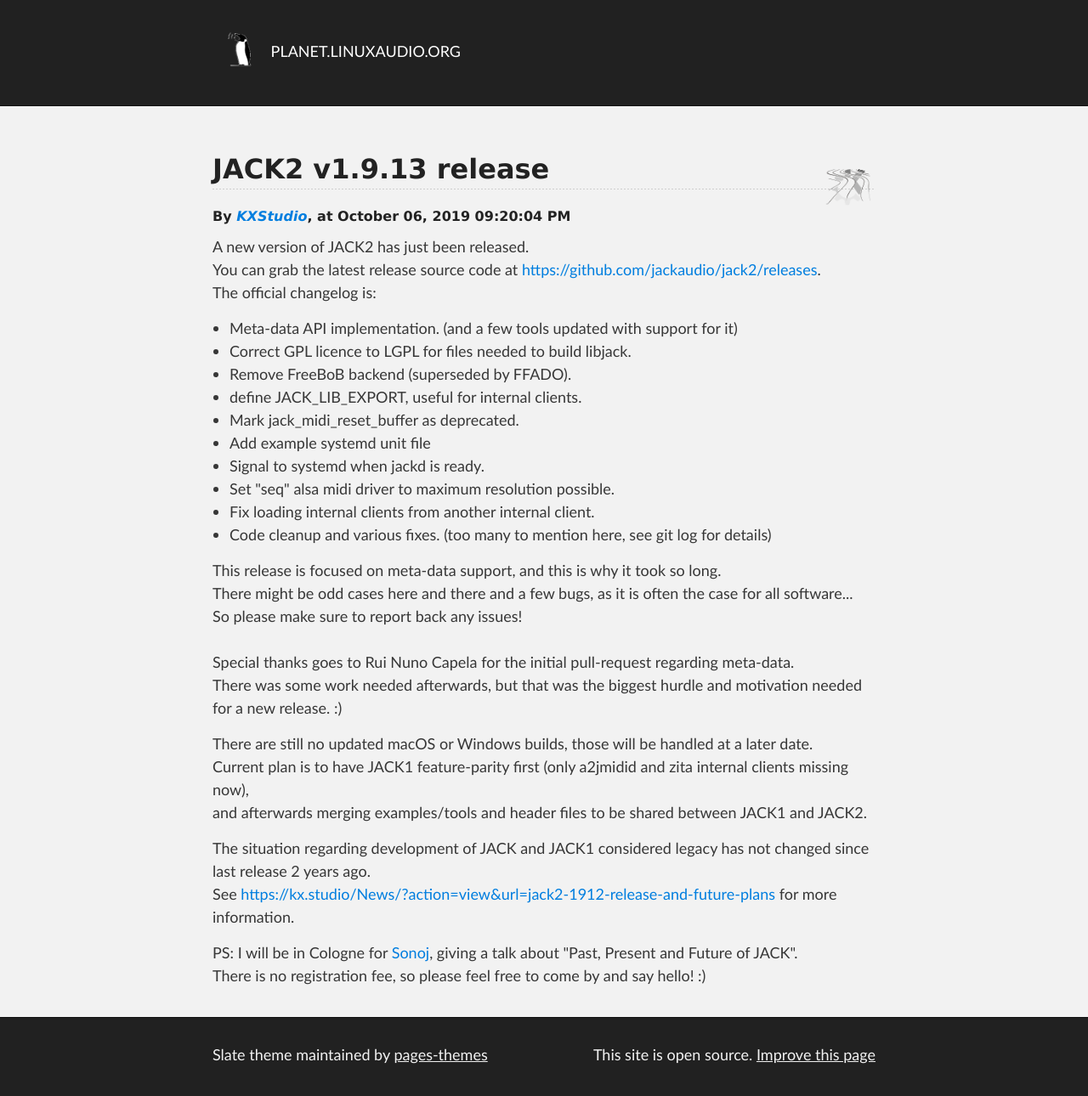
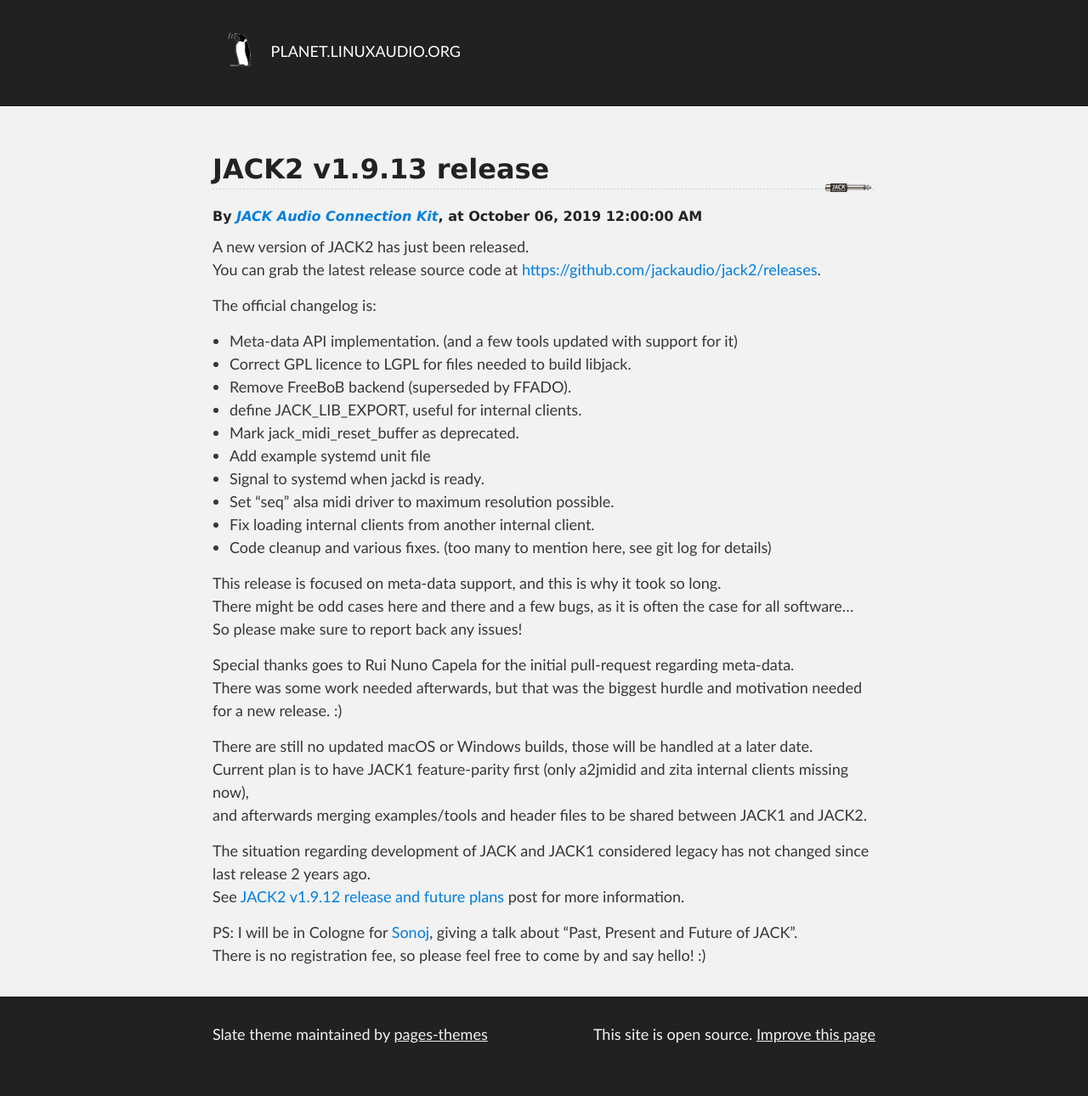
Before and after one commit to redtide/plutone, a Jekyll site: the page built from _posts/2019-10-06-jack2-v1-9-13-release.html, in a window 1280 px wide. Shown: the whole page at 85% size. Built offline with Jekyll 4.4.1, drawn with Linux system fonts in a browser that asks for light colours; after the commit the page ends 1266 px from its top, so only the background shows below that.

Commit message:
Added missing posts

```diff
--- a/_posts/2019-10-06-jack2-v1-9-13-release.html
+++ b/_posts/2019-10-06-jack2-v1-9-13-release.html
@@ -1,23 +1,22 @@
 ---
 title:         "JACK2 v1.9.13 release"
-created_at:    2019-10-06 21:20:04 UTC
-updated_at:    2019-10-06 21:37:15 UTC
-guid:          "tag:kx.studio,2019-10-06:/News/?action=view&id=39"
-author:        "KXStudio"
-avatar:        "kxstudio.png"
-link:          "https://kx.studio/"
-rss:           "http://kx.studio/News/?action=feed"
+created_at:    2019-10-06 00:00:00 UTC
+updated_at:    2019-10-06 00:00:00 UTC
+guid:          "https://jackaudio.org/news/2019/10/06/jack2-v1-9-13-release"
+author:        "JACK Audio Connection Kit"
+avatar:        "jack.png"
+link:          "https://jackaudio.org/"
+rss:           "https://jackaudio.org/atom.xml"
 tags:
   - "en"
-original_link: "https://kx.studio/News/?action=view&url=jack2-v1913-release"
+original_link: "https://jackaudio.org/news/2019/10/06/jack2-v1-9-13-release.html"
 ---
-<p>
-    A new version of JACK2 has just been released.<br>
+<p>A new version of JACK2 has just been released.<br>
 You can grab the latest release source code at
-        <a href="https://github.com/jackaudio/jack2/releases" target="_blank">
-            https://github.com/jackaudio/jack2/releases</a>.<br>
-    The official changelog is:<br>
-</p>
+<a href="https://github.com/jackaudio/jack2/releases">https://github.com/jackaudio/jack2/releases</a>.</p>
+
+<p>The official changelog is:</p>
+
 <ul>
   <li>Meta-data API implementation. (and a few tools updated with support for it)</li>
   <li>Correct GPL licence to LGPL for files needed to build libjack.</li>
@@ -26,34 +25,32 @@
   <li>Mark jack_midi_reset_buffer as deprecated.</li>
   <li>Add example systemd unit file</li>
   <li>Signal to systemd when jackd is ready.</li>
-    <li>Set "seq" alsa midi driver to maximum resolution possible.</li>
+  <li>Set “seq” alsa midi driver to maximum resolution possible.</li>
   <li>Fix loading internal clients from another internal client.</li>
   <li>Code cleanup and various fixes. (too many to mention here, see git log for details)</li>
 </ul>
-<p>
-    This release is focused on meta-data support, and this is why it took so long.<br>
-    There might be odd cases here and there and a few bugs, as it is often the case for all software...<br>
-    So please make sure to report back any issues!<br>
-    <br style="line-height:0.5em">
-    Special thanks goes to Rui Nuno Capela for the initial pull-request regarding meta-data.<br>
-    There was some work needed afterwards, but that was the biggest hurdle and motivation needed for a new release. :)
-</p>
-<p>
-    There are still no updated macOS or Windows builds, those will be handled at a later date.<br>
-    Current plan is to have JACK1 feature-parity first (only a2jmidid and zita internal clients missing now),<br>
-    and afterwards merging examples/tools and header files to be shared between JACK1 and JACK2.<br>
-</p>
-<p>
-    The situation regarding development of JACK and JACK1 considered legacy has not changed since last release 2 years ago.<br>
-    See
-    <a href="https://kx.studio/News/?action=view&amp;url=jack2-1912-release-and-future-plans">
-        https://kx.studio/News/?action=view&amp;url=jack2-1912-release-and-future-plans
-    </a>
-    for more information.
-</p>
-<p>
-    PS: I will be in Cologne for
-    <a href="https://www.sonoj.org/" target="_blank">Sonoj</a>,
-    giving a talk about "Past, Present and Future of JACK".<br>
-    There is no registration fee, so please feel free to come by and say hello! :)
-</p>
+
+<p>This release is focused on meta-data support, and this is why it took so long.<br>
+There might be odd cases here and there and a few bugs, as it is often the case
+for all software…<br>
+So please make sure to report back any issues!</p>
+
+<p>Special thanks goes to Rui Nuno Capela for the initial pull-request regarding
+meta-data.<br>
+There was some work needed afterwards, but that was the biggest hurdle and
+motivation needed for a new release. :)</p>
+
+<p>There are still no updated macOS or Windows builds, those will be handled at
+a later date.<br>
+Current plan is to have JACK1 feature-parity first
+(only a2jmidid and zita internal clients missing now),<br>
+and afterwards merging examples/tools and header files to be shared between
+JACK1 and JACK2.</p>
+
+<p>The situation regarding development of JACK and JACK1 considered legacy has not
+changed since last release 2 years ago.<br>
+See <a href="/news/2017/12/21/jack2-v1-9-12-release-and-future-plans.html">JACK2 v1.9.12 release and future plans</a> post for more information.</p>
+
+<p>PS: I will be in Cologne for <a href="https://www.sonoj.org/">Sonoj</a>, giving a talk about
+“Past, Present and Future of JACK”.<br>
+There is no registration fee, so please feel free to come by and say hello! :)</p>
```
Also changed, not shown: _posts/2017-12-21-jack2-v1-9-12-release-and-future-plans.html (added, +80 -0 lines), _posts/2019-04-23-new-website-launched.html (added, +22 -0 lines), _posts/2019-07-25-new-tutorial.html (added, +25 -0 lines), _posts/2019-08-01-modulations-explained.html (added, +17 -0 lines), _posts/2019-09-16-sfz-page-on-italian-wikipedia.html (added, +15 -0 lines), _posts/2019-10-12-meta-data-pages-restored.html (added, +16 -0 lines), _posts/2019-11-14-past-present-and-future-of-the-jack-audio-connection-kit-in-video-form.html (added, +18 -0 lines), _posts/2019-11-16-new-players-and-tutorial.html (added, +31 -0 lines), _posts/2019-11-19-jack2-v1-9-14-release.html (added, +29 -0 lines), _posts/2019-11-19-website-infrastructure-changes.html (added, +23 -0 lines), _posts/2019-11-21-legato-tutorial.html (added, +15 -0 lines), _posts/2019-12-16-jack-mailing-list-is-back.html (added, +18 -0 lines), _posts/2019-12-29-happy-new-year.html (added, +24 -0 lines), _posts/2020-01-30-sfizz-v0-2-0-release.html (added, +37 -0 lines), 5 more files. Lines whose indentation alone changed are shown as unchanged.
